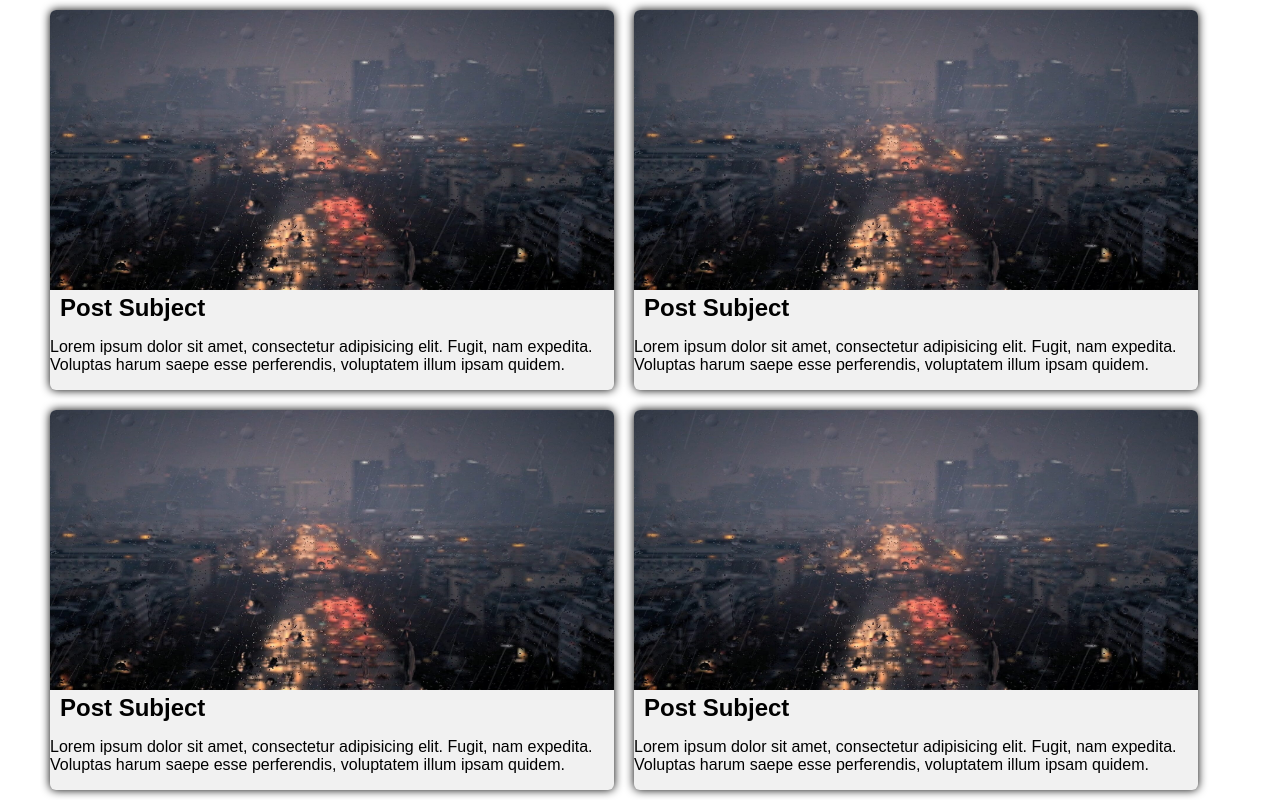
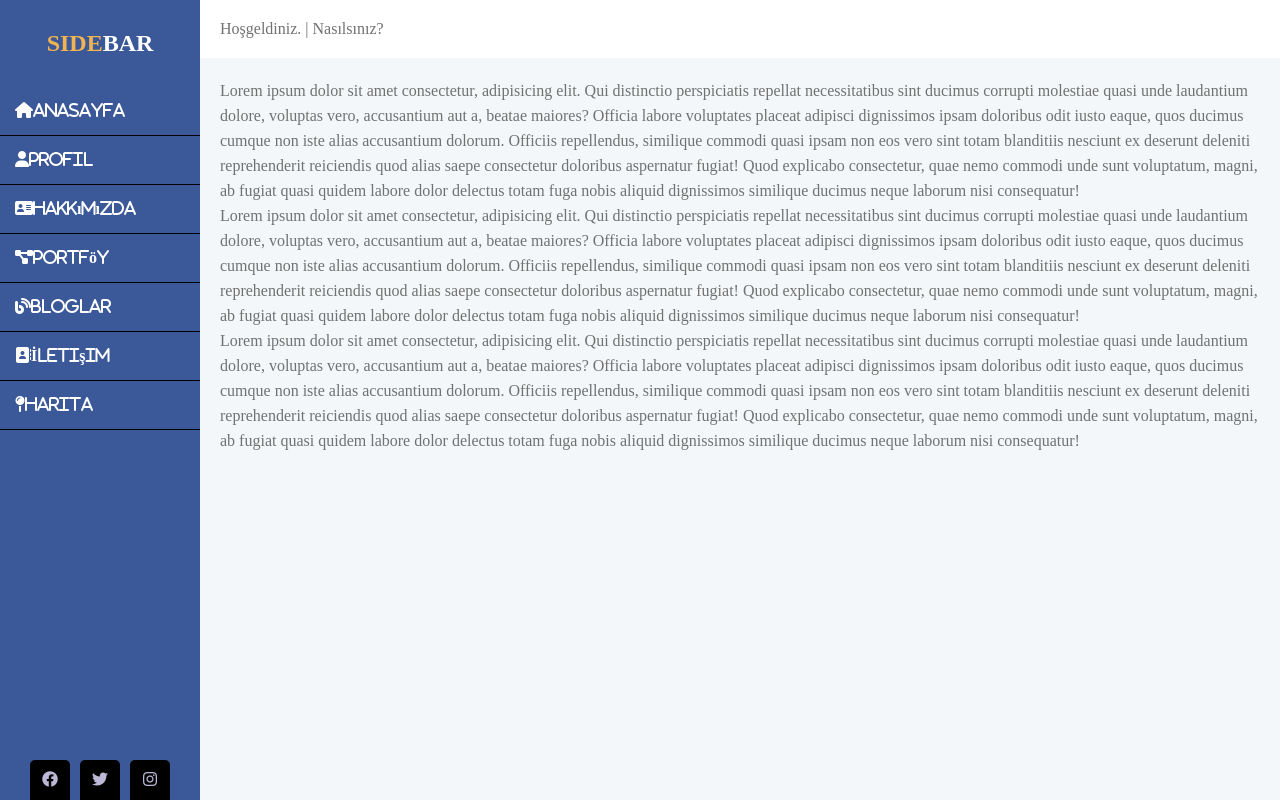
Before and after one commit to oguzhanyildiz22/WebPage-Level2, a plain HTML site: page index.html in a window 1280 px wide. Drawn offline with Linux system fonts and the light colour scheme.

Commit message:
SideBar was added

```diff
--- a/index.html
+++ b/index.html
@@ -3,39 +3,40 @@
 <head>
     <meta charset="UTF-8">
     <meta name="viewport" content="width=device-width, initial-scale=1.0">
-    <title>Responsive Design</title>
+    <title>SideBar</title>
     <link rel="stylesheet" href="style.css">
+    <link rel="stylesheet" href="https://cdnjs.cloudflare.com/ajax/libs/font-awesome/6.4.0/css/all.min.css">
 </head>
 <body>
-    <div class="container">
-        <div class="post">
-            <img src="image/background.jpg">
-            <h2>Post Subject</h2>
-            <p>
-                Lorem ipsum dolor sit amet, consectetur adipisicing elit. Fugit, nam expedita. Voluptas harum saepe esse perferendis, voluptatem illum ipsam quidem.
-            </p>
+   <div class="container">
+        <div class="sidebar">
+            <h2><span>Side</span>Bar</h2>
+            <ul>
+                <li><a href="#"><i class="fas fa-home">AnaSayfa</i></a></li>
+                <li><a href="#"><i class="fas fa-user">Profil</i></a></li>
+                <li><a href="#"><i class="fas fa-address-card">Hakkımızda</i></a></li>
+                <li><a href="#"><i class="fas fa-project-diagram">Portföy</i></a></li>
+                <li><a href="#"><i class="fas fa-blog">Bloglar</i></a></li>
+                <li><a href="#"><i class="fas fa-address-book">İletişim</i></a></li>
+                <li><a href="#"><i class="fas fa-map-pin">Harita</i></a></li>
+
+            </ul>
+            <div class="social-media">
+                <a href="#"><i class="fab fa-facebook"></i></a>
+                <a href="#"><i class="fab fa-twitter"></i></a>
+                <a href="#"><i class="fab fa-instagram"></i></a>
+            </div>
         </div>
-        <div class="post">
-            <img src="image/background.jpg">
-            <h2>Post Subject</h2>
-            <p>
-                Lorem ipsum dolor sit amet, consectetur adipisicing elit. Fugit, nam expedita. Voluptas harum saepe esse perferendis, voluptatem illum ipsam quidem.
-            </p>
+        <div class="main-content">
+            <div class="header">Hoşgeldiniz. | Nasılsınız?</div>
+            <div class="info">
+                <div>Lorem ipsum dolor sit amet consectetur, adipisicing elit. Qui distinctio perspiciatis repellat necessitatibus sint ducimus corrupti molestiae quasi unde laudantium dolore, voluptas vero, accusantium aut a, beatae maiores? Officia labore voluptates placeat adipisci dignissimos ipsam doloribus odit iusto eaque, quos ducimus cumque non iste alias accusantium dolorum. Officiis repellendus, similique commodi quasi ipsam non eos vero sint totam blanditiis nesciunt ex deserunt deleniti reprehenderit reiciendis quod alias saepe consectetur doloribus aspernatur fugiat! Quod explicabo consectetur, quae nemo commodi unde sunt voluptatum, magni, ab fugiat quasi quidem labore dolor delectus totam fuga nobis aliquid dignissimos similique ducimus neque laborum nisi consequatur!</div>
+                <div>Lorem ipsum dolor sit amet consectetur, adipisicing elit. Qui distinctio perspiciatis repellat necessitatibus sint ducimus corrupti molestiae quasi unde laudantium dolore, voluptas vero, accusantium aut a, beatae maiores? Officia labore voluptates placeat adipisci dignissimos ipsam doloribus odit iusto eaque, quos ducimus cumque non iste alias accusantium dolorum. Officiis repellendus, similique commodi quasi ipsam non eos vero sint totam blanditiis nesciunt ex deserunt deleniti reprehenderit reiciendis quod alias saepe consectetur doloribus aspernatur fugiat! Quod explicabo consectetur, quae nemo commodi unde sunt voluptatum, magni, ab fugiat quasi quidem labore dolor delectus totam fuga nobis aliquid dignissimos similique ducimus neque laborum nisi consequatur!</div>
+                <div>Lorem ipsum dolor sit amet consectetur, adipisicing elit. Qui distinctio perspiciatis repellat necessitatibus sint ducimus corrupti molestiae quasi unde laudantium dolore, voluptas vero, accusantium aut a, beatae maiores? Officia labore voluptates placeat adipisci dignissimos ipsam doloribus odit iusto eaque, quos ducimus cumque non iste alias accusantium dolorum. Officiis repellendus, similique commodi quasi ipsam non eos vero sint totam blanditiis nesciunt ex deserunt deleniti reprehenderit reiciendis quod alias saepe consectetur doloribus aspernatur fugiat! Quod explicabo consectetur, quae nemo commodi unde sunt voluptatum, magni, ab fugiat quasi quidem labore dolor delectus totam fuga nobis aliquid dignissimos similique ducimus neque laborum nisi consequatur!</div>
+
+
+            </div>
         </div>
-        <div class="post">
-            <img src="image/background.jpg">
-            <h2>Post Subject</h2>
-            <p>
-                Lorem ipsum dolor sit amet, consectetur adipisicing elit. Fugit, nam expedita. Voluptas harum saepe esse perferendis, voluptatem illum ipsam quidem.
-            </p>
-        </div>
-        <div class="post">
-            <img src="image/background.jpg">
-            <h2>Post Subject</h2>
-            <p>
-                Lorem ipsum dolor sit amet, consectetur adipisicing elit. Fugit, nam expedita. Voluptas harum saepe esse perferendis, voluptatem illum ipsam quidem.
-            </p>
-        </div>
-    </div>
+   </div>
 </body>
 </html>
--- a/style.css
+++ b/style.css
@@ -1,34 +1,83 @@
-body{
+*{
     margin: 0;
     padding: 0;
-    font-family: sans-serif;
+    box-sizing: border-box;
+    list-style: none;
+    text-decoration: none;
 }
-.container{
-    width: 100%;
-    max-width: 1200px;
-    overflow: hidden ;
-    margin: auto;
+body{
+    background: #f3f7f9;
 }
-.post{
-    width: 47%;
-    overflow: hidden;
-    background: #f1f1f1;
-    float: left;
-    margin: 10px;
-    border-radius: 6px;
-    box-shadow: 0 0 10px black;
+.container .sidebar{
+    position: fixed;
+    width: 200px;
+    height: 100%;
+    background: #3b5998;
+    padding: 30px 0;
 }
-.post img{
-    height: 280px;
-    width: 100%;
+.container .sidebar h2{
+    color: #fff;
+    text-transform: uppercase;
+    text-align: center;
+    margin-bottom: 30px;
+    cursor: pointer;
+    transition: .5s;
+
 }
-.post h2{
-    margin: 0;
-    padding: 0 10px;
+.container .sidebar h2 span{
+    color: #f2b351;
+    transition: .5s;
 }
-@media screen and (max-width:680px){
-    .post{
-        width: 96%;
-        margin: 2%;
-    }
+.container .sidebar h2:hover{
+    color: #f2b351;
 }
+.container .sidebar h2 span:hover{
+    color: #fff;
+}
+.container .sidebar ul li a{
+    color: #fff;
+}
+.container .sidebar ul li{
+    padding: 15px;
+    border-bottom: 1px solid black;
+    transition: .5s;
+}
+.container .sidebar ul li:hover{
+    background: black;
+}
+.container .sidebar .social-media{
+    position: absolute;
+    bottom: 0;
+    left: 50%;
+    transform: translate(-50%);
+    display: flex;
+}
+.container .sidebar .social-media a{
+    display: block;
+    width: 40px;
+    background: black;
+    height: 40px;
+    line-height: 40px;
+    text-align: center;
+    margin: 0 5px;
+    color: #bdb8d7;
+    border-top-right-radius: 5px ;
+    border-top-left-radius: 5px;
+    transition: .5s;
+}
+.container .sidebar .social-media a:hover{
+    background-color: #3b5998;
+}
+.container .main-content{
+    margin-left: 200px;
+}
+.container .main-content .header{
+    padding: 20px;
+    background: #fff;
+    color: #717171;
+}
+.container .main-content .info{
+    margin: 20px;
+    color: #717171;
+    line-height: 25px;
+}
```
